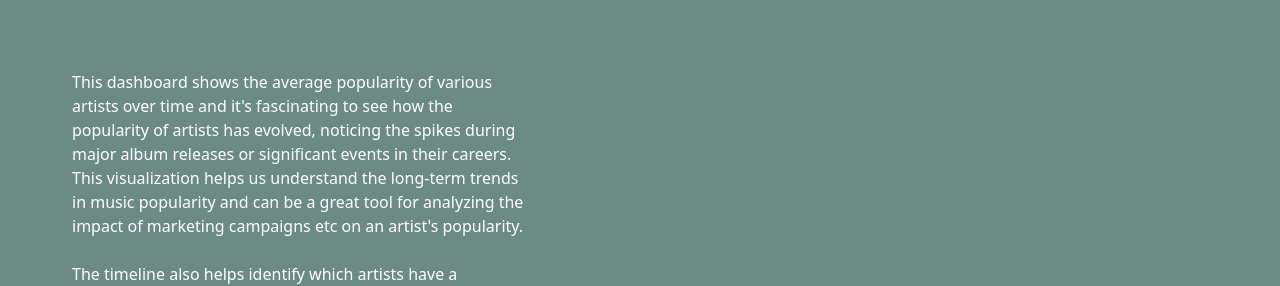
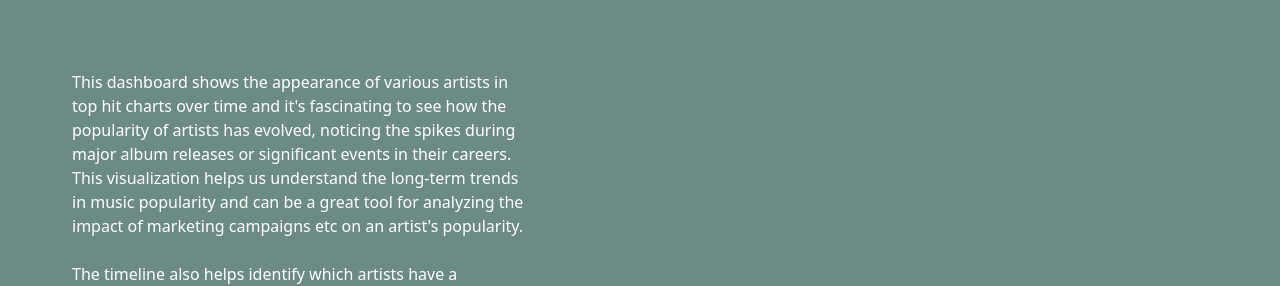
Before and after one commit to aantonelou/spotifytrendsviz, a Next.js app: page /through_time in a window 1280 px wide. Shown: the part 522-808 px from the top of the page. Built offline with nearby package versions, Linux system fonts and the light colour scheme.

Commit message:
Updated dashboards

```diff
--- a/src/components/Sections/AllTimeDashboards.tsx
+++ b/src/components/Sections/AllTimeDashboards.tsx
@@ -29,7 +29,7 @@ const AllTimeDashboards: FC = memo(() => {
       <div className="flex flex-col md:flex-row items-center justify-center mt-8">
         <div className="w-full md:w-1/2 p-2">
           <div style={{ padding: '1rem', borderRadius: '8px', margin: '2rem 0', color: 'white' }}>
-            <p>This dashboard shows the average popularity of various artists over time and it's fascinating to see how the popularity of artists has evolved, noticing the spikes during major album releases or significant events in their careers.
+            <p>This dashboard shows the appearance of various artists in top hit charts over time and it's fascinating to see how the popularity of artists has evolved, noticing the spikes during major album releases or significant events in their careers.
               This visualization helps us understand the long-term trends in music popularity and can be a great tool for analyzing the impact of marketing campaigns etc on an artist's popularity.
             </p> <br/>
             <p>The timeline also helps identify which artists have a consistent popularity versus those with more fluctuating trends.</p>
--- a/src/components/Sections/UserBeatsDashboards.tsx
+++ b/src/components/Sections/UserBeatsDashboards.tsx
@@ -3,7 +3,7 @@ import { SectionId } from '../../data/data';
 import Section from '../Layout/Section';
 import TableauDashboard from './TableauDashboard';
 
-const activityTypeDashboard = 'https://public.tableau.com/views/activity_17205527893410/Dashboard3?:language=en-GB&publish=yes&:device=desktop&:sid=&:redirect=auth&:display_count=n&:origin=viz_share_link';
+const activityTypeDashboard = 'https://public.tableau.com/views/activity_17205527893410/MusicGenresAcrossDifferentActivities?:language=en-GB&publish=yes&:device=desktop&:sid=&:redirect=auth&:display_count=n&:origin=viz_share_link';
 const dayTimeDashboard = 'https://public.tableau.com/views/dayTime/Dashboard4?:language=en-GB&publish=yes&:device=desktop&:sid=&:redirect=auth&:display_count=n&:origin=viz_share_link';
 
 const UserBeatsDashboards: FC = memo(() => {
```
Also changed, not shown: 1 other file (tests, documents, lock files or other folders).
